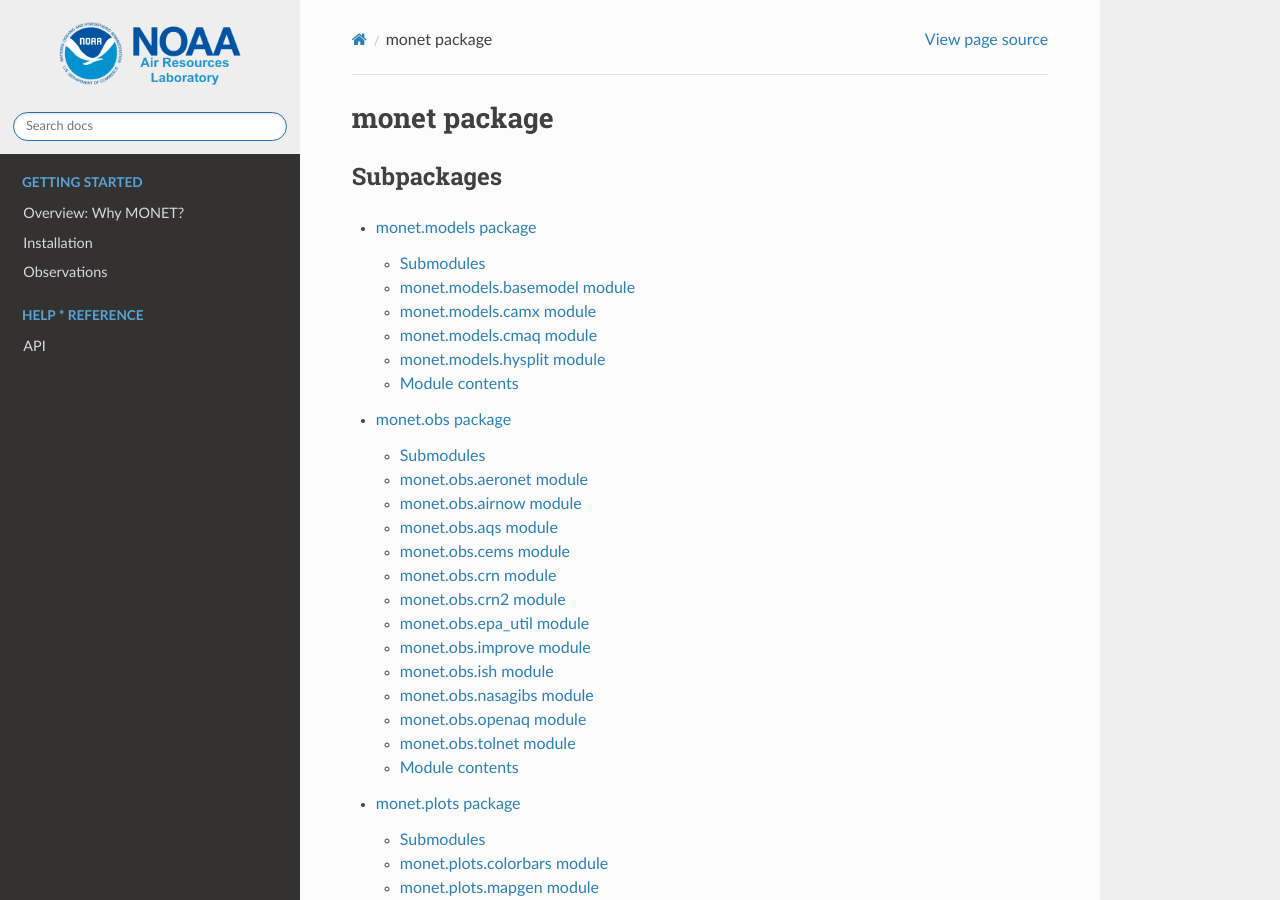
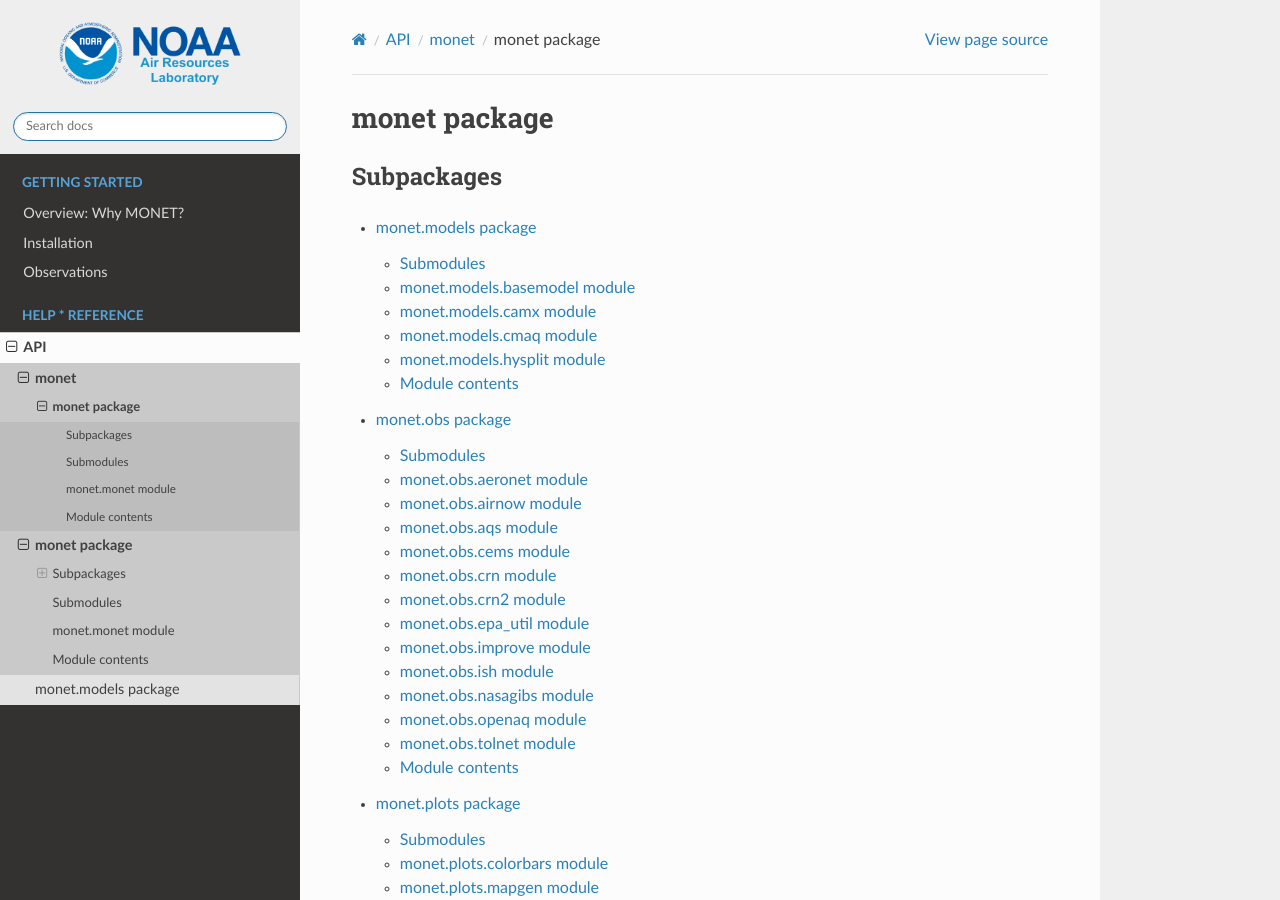
Before and after one commit to noaa-oar-arl/monet, a Sphinx documentation site: the page built from docs/monet.rst, in a window 1280 px wide and 900 px high. Built offline with Sphinx 7.4.7 and the Read the Docs theme 2.0.0, drawn with Linux system fonts in a browser that asks for light colours.

Commit message:
updating docs

```diff
--- a/docs/api.rst
+++ b/docs/api.rst
@@ -2,14 +2,14 @@
 API
 ***
 
-.. toctree::
-   :maxdepth: 2
-   :caption:
-
-   monet
-   monet.models
-
-
 * :ref:`genindex`
 * :ref:`modindex`
 * :ref:`search`
+
+.. toctree::
+   :maxdepth: 4
+   :caption: api
+
+   modules
+   monet
+   monet.models
```
Also changed, not shown: 5 other files.
